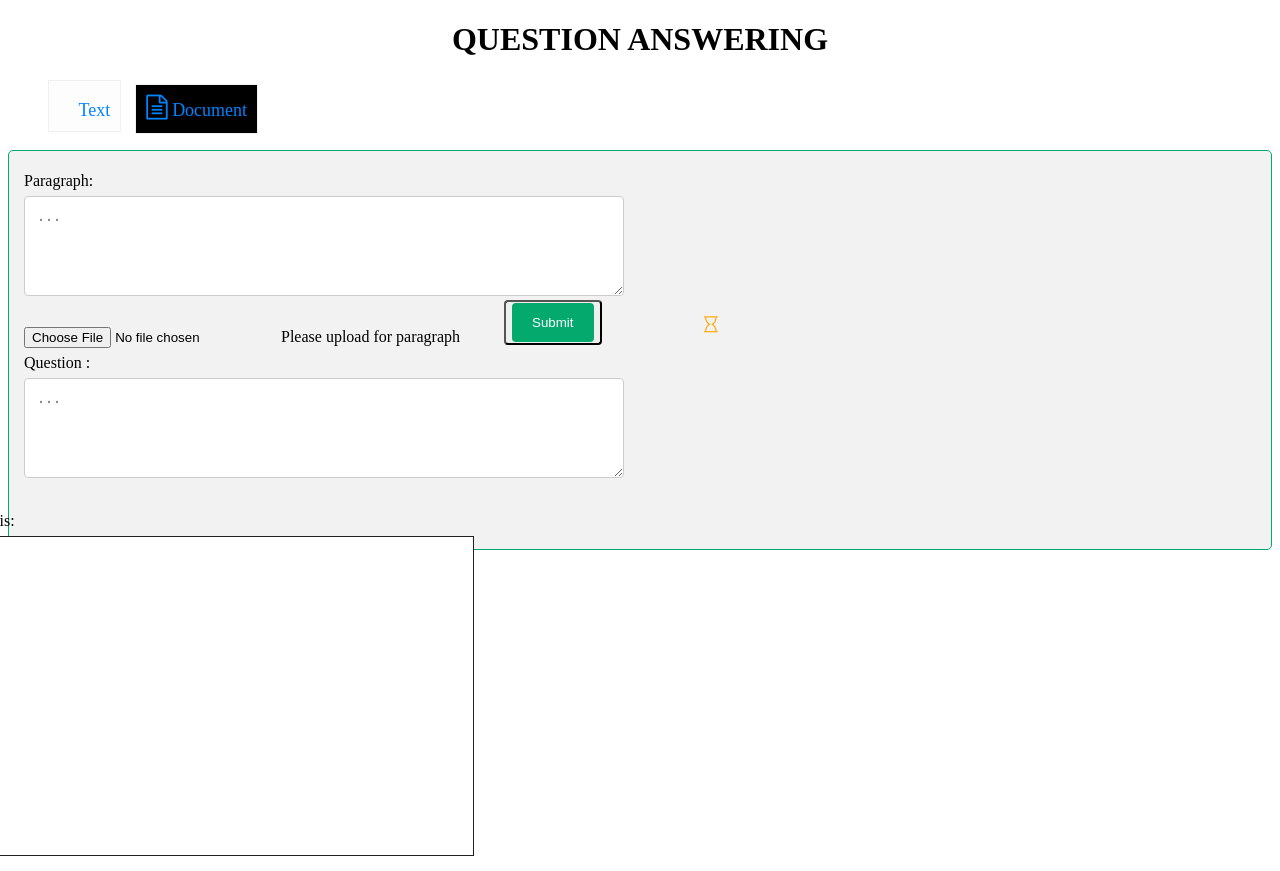
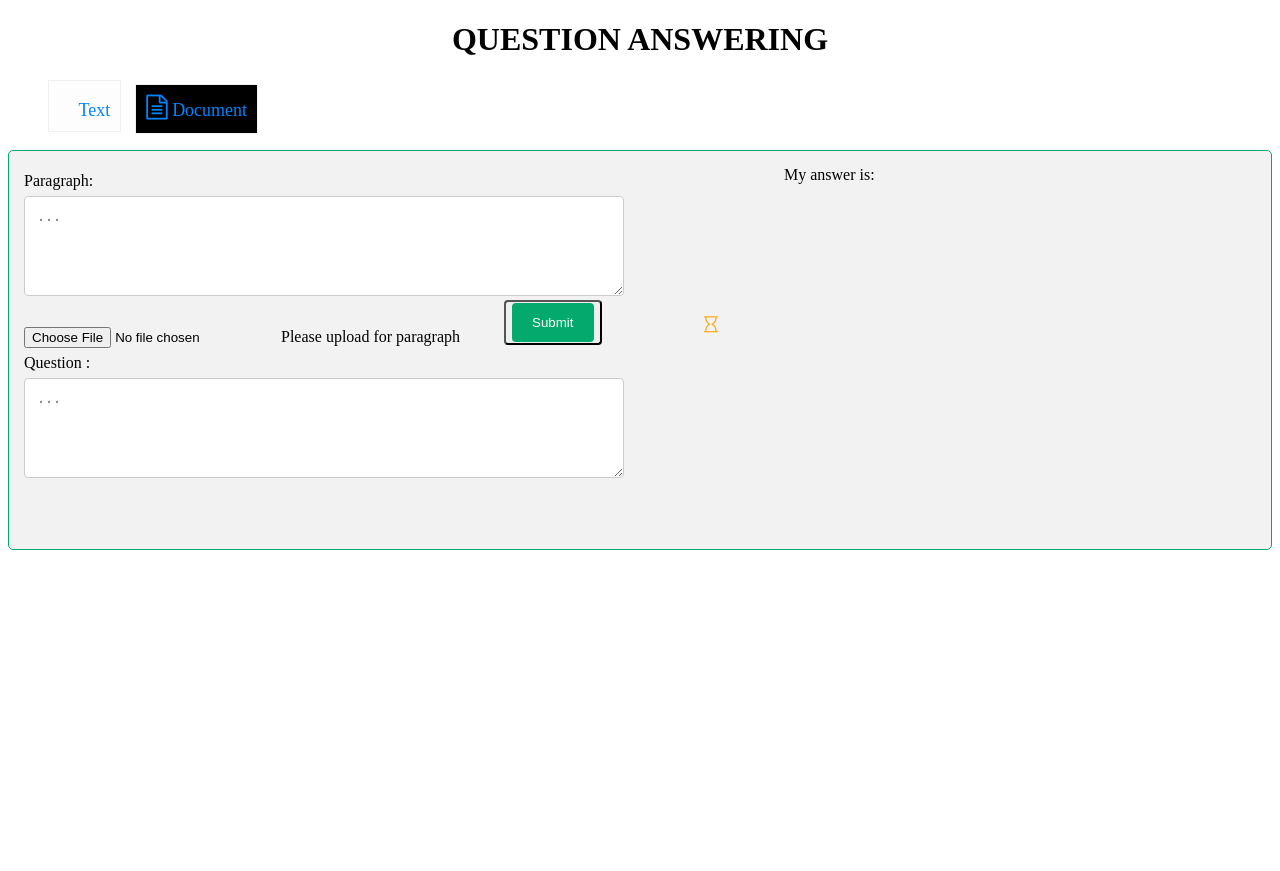
Before and after one commit to kimanh24022001/Question-Answering, a Flask app: page / in a window 1280 px wide. After the commit the page ends 550 px from the top, so only its background shows below. Run offline with Flask 2, Linux system fonts and the light colour scheme.

Commit message:
Update index_document.html

```diff
--- a/templates/index_document.html
+++ b/templates/index_document.html
@@ -58,8 +58,8 @@
                <i class="fa" id="logo"style="margin-top:150px;margin-left:-150px; color:orange">&#xf250;</i>
             </div>
             <div class="column">
-              <div class="qt" style= "width:550px;margin-left:-100px;font-size: medium;">My answer is:</div>
-               <div class="output" style= "width:550px;margin-left:-100px;font-size: medium;">{{message}}</div>
+              <div class="qt" style= "width:450px;margin-left:-100px;font-size: medium;">My answer is:</div
+               <div class="output" style= "width:450px;margin-left:-100px;font-size: medium;">{{message}}</div>
             </div>
         </div>
 
```
